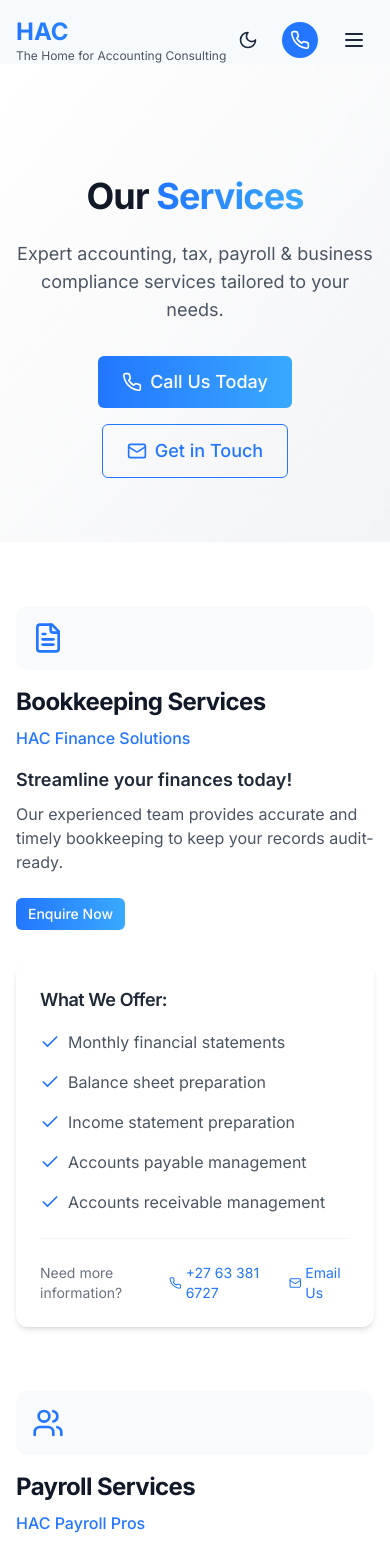
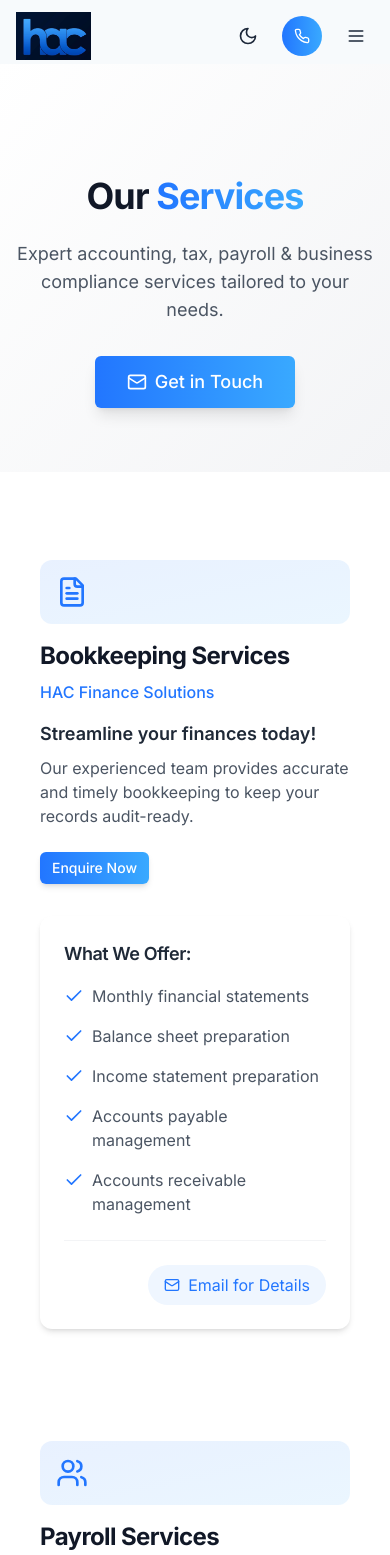
Before and after one commit to thehaccountant/thehac, a React (Vite) app: page /services in a window 390 px wide. Shown: the top 1555 px of the page. Built offline with nearby package versions, Linux system fonts and the light colour scheme.

Commit message:
Refactor: Improve navbar and services page
-   Replaced the logo with the provided image.
-   Improved the services page button.
-   Modernized the navbar and ensured mobile responsiveness.

```diff
--- a/src/components/NavBar.tsx
+++ b/src/components/NavBar.tsx
@@ -3,6 +3,7 @@ import { useState, useEffect } from "react";
 import { Link, useLocation } from "react-router-dom";
 import ThemeToggle from "./ThemeToggle";
 import { Phone, Menu, X } from "lucide-react";
+import { Button } from "./ui/button";
 
 const NavBar = () => {
   const [isOpen, setIsOpen] = useState(false);
@@ -53,28 +54,32 @@ const NavBar = () => {
       }`}
     >
       <div className="container mx-auto px-4 sm:px-6 lg:px-8">
-        <div className="flex justify-between items-center py-4">
+        <div className="flex justify-between items-center py-3">
           {/* Logo */}
           <Link to="/" className="flex items-center">
-            <div className="flex flex-col">
-              <div className="text-2xl font-bold bg-gradient-to-r from-hac-blue to-hac-lightblue text-transparent bg-clip-text">
-                HAC
-              </div>
+            <div className="flex items-center">
+              <img
+                src="/lovable-uploads/4b889b51-5e40-41a2-a365-63f1d9e0fc2c.png"
+                alt="HAC Logo"
+                className="h-12 w-auto mr-3"
+              />
+              <div className="hidden sm:block">
                 <div className="text-xs text-gray-600 dark:text-gray-300">
                   The Home for Accounting Consulting
+                </div>
               </div>
             </div>
           </Link>
 
           {/* Desktop Navigation */}
-          <nav className="hidden md:flex items-center space-x-8">
+          <nav className="hidden md:flex items-center space-x-6">
             {navLinks.map((link) => (
               <Link
                 key={link.name}
                 to={link.path}
                 className={`text-sm font-medium transition-colors hover:text-hac-blue dark:hover:text-hac-lightblue ${
                   isActive(link.path)
-                    ? "text-hac-blue dark:text-hac-lightblue"
+                    ? "text-hac-blue dark:text-hac-lightblue border-b-2 border-hac-blue dark:border-hac-lightblue pb-1"
                     : "text-gray-700 dark:text-gray-300"
                 }`}
               >
@@ -86,31 +91,37 @@ const NavBar = () => {
           {/* Actions */}
           <div className="hidden md:flex items-center space-x-4">
             <ThemeToggle />
-            <a
-              href="tel:+27633816727"
-              className="flex items-center bg-gradient-to-r from-hac-blue to-hac-lightblue text-white px-4 py-2 rounded-md hover:opacity-90 transition-opacity"
+            <Button
+              asChild
+              className="bg-gradient-to-r from-hac-blue to-hac-lightblue text-white hover:opacity-90 transition-opacity"
+              size="sm"
             >
+              <a href="tel:+27633816727" className="flex items-center">
                 <Phone className="h-4 w-4 mr-2" />
                 Call Us
               </a>
+            </Button>
           </div>
 
           {/* Mobile Menu Button */}
           <div className="flex items-center md:hidden space-x-4">
             <ThemeToggle />
-            <a
-              href="tel:+27633816727"
-              className="bg-hac-blue text-white p-2 rounded-full hover:bg-opacity-90"
-              aria-label="Call us"
+            <Button
+              asChild
+              size="icon"
+              variant="outline"
+              className="bg-gradient-to-r from-hac-blue to-hac-lightblue text-white border-none p-2 rounded-full hover:opacity-90"
             >
-              <Phone className="h-5 w-5" />
+              <a href="tel:+27633816727" aria-label="Call us">
+                <Phone className="h-4 w-4" />
               </a>
+            </Button>
             <button
               onClick={toggleMenu}
               className="p-2 rounded-md hover:bg-gray-200 dark:hover:bg-gray-700 transition-colors"
               aria-label="Toggle menu"
             >
-              {isOpen ? <X className="h-6 w-6" /> : <Menu className="h-6 w-6" />}
+              {isOpen ? <X className="h-5 w-5" /> : <Menu className="h-5 w-5" />}
             </button>
           </div>
         </div>
--- a/src/index.css
+++ b/src/index.css
@@ -59,10 +59,12 @@
 
   html {
     scroll-behavior: smooth;
+    -webkit-tap-highlight-color: transparent;
   }
 
   body {
     @apply bg-background text-foreground font-sans antialiased;
+    overflow-x: hidden;
   }
 
   .container {
@@ -94,10 +96,30 @@
   }
 
   .animate-on-scroll {
-    @apply opacity-0;
+    @apply opacity-0 translate-y-4 transition-all duration-700;
   }
 
   .animate-on-scroll.visible {
-    @apply opacity-100 transition-all duration-700;
+    @apply opacity-100 translate-y-0;
+  }
+
+  /* Mobile-specific enhancements */
+  @media (max-width: 768px) {
+    .container {
+      @apply px-4;
+    }
+
+    .section {
+      @apply py-8;
+    }
+  }
+
+  /* Enhanced button styles */
+  .btn-gradient {
+    @apply bg-gradient-to-r from-hac-blue to-hac-lightblue text-white hover:opacity-90 transition-opacity;
+  }
+
+  .card-hover {
+    @apply transition-transform duration-300 hover:-translate-y-1;
   }
 }
--- a/src/pages/Services.tsx
+++ b/src/pages/Services.tsx
@@ -1,6 +1,5 @@
-
 import { useEffect } from 'react';
-import { Phone, Mail, FileText, Users, Check, Calendar } from 'lucide-react';
+import { Mail, FileText, Users, Check, Calendar } from 'lucide-react';
 import CTAButton from '../components/CTAButton';
 
 const Services = () => {
@@ -231,24 +230,15 @@ const Services = () => {
               Expert accounting, tax, payroll & business compliance services tailored to your needs.
             </p>
 
-            <div className="flex flex-wrap justify-center gap-4">
-              <CTAButton
-                href="tel:+27633816727"
-                size="lg"
-                icon={<Phone className="h-5 w-5" />}
-              >
-                Call Us Today
-              </CTAButton>
-
             <CTAButton
               to="/contact"
-                variant="outline"
+              variant="primary"
               size="lg"
               icon={<Mail className="h-5 w-5" />}
+              className="px-8 py-2.5 shadow-lg"
             >
               Get in Touch
             </CTAButton>
-            </div>
           </div>
         </div>
       </section>
@@ -263,10 +253,10 @@ const Services = () => {
                 id={category.id}
                 className={`flex flex-col md:flex-row items-start gap-8 ${
                   index % 2 !== 0 ? 'md:flex-row-reverse' : ''
-                } animate-on-scroll`}
+                } animate-on-scroll rounded-2xl p-6 hover:bg-gray-50 dark:hover:bg-gray-800/50 transition-colors`}
               >
                 <div className="md:w-1/3 flex flex-col">
-                  <div className="mb-4 p-4 bg-gray-50 dark:bg-gray-800 inline-flex rounded-xl">
+                  <div className="mb-4 p-4 bg-gradient-to-br from-hac-blue/10 to-hac-lightblue/10 dark:from-hac-blue/20 dark:to-hac-lightblue/20 inline-flex rounded-xl">
                     {category.icon}
                   </div>
                   <h2 className="text-2xl font-bold mb-2 text-gray-900 dark:text-white">
@@ -286,13 +276,14 @@ const Services = () => {
                       to="/contact"
                       variant="primary"
                       size="sm"
+                      className="rounded-full shadow-md hover:shadow-lg transition-shadow"
                     >
                       Enquire Now
                     </CTAButton>
                   </div>
                 </div>
 
-                <div className="md:w-2/3 bg-white dark:bg-gray-800 rounded-xl shadow-md p-6">
+                <div className="md:w-2/3 bg-white dark:bg-gray-800 rounded-xl shadow-md p-6 hover:shadow-lg transition-shadow">
                   <h3 className="text-lg font-semibold mb-4 text-gray-800 dark:text-gray-200">
                     What We Offer:
                   </h3>
@@ -305,26 +296,14 @@ const Services = () => {
                     ))}
                   </ul>
 
-                  <div className="mt-6 pt-6 border-t border-gray-100 dark:border-gray-700 flex items-center justify-between">
-                    <div className="text-sm text-gray-500 dark:text-gray-400">
-                      Need more information?
-                    </div>
-                    <div className="flex items-center space-x-4">
-                      <a
-                        href="tel:+27633816727"
-                        className="text-hac-blue dark:text-hac-lightblue hover:underline flex items-center"
-                      >
-                        <Phone className="h-4 w-4 mr-1" />
-                        <span className="text-sm">+27 63 381 6727</span>
-                      </a>
+                  <div className="mt-6 pt-6 border-t border-gray-100 dark:border-gray-700 flex items-center justify-end">
                     <a
                       href="mailto:info.thehacco@gmail.com"
-                        className="text-hac-blue dark:text-hac-lightblue hover:underline flex items-center"
+                      className="text-hac-blue dark:text-hac-lightblue hover:underline flex items-center px-4 py-2 rounded-full bg-blue-50 dark:bg-blue-900/30 transition-colors hover:bg-blue-100 dark:hover:bg-blue-900/50"
                     >
-                        <Mail className="h-4 w-4 mr-1" />
-                        <span className="text-sm">Email Us</span>
+                      <Mail className="h-4 w-4 mr-2" />
+                      <span>Email for Details</span>
                     </a>
-                    </div>
                   </div>
                 </div>
               </div>
@@ -347,6 +326,7 @@ const Services = () => {
             to="/contact"
             variant="secondary"
             size="lg"
+            className="px-8 py-3 rounded-full shadow-lg hover:shadow-xl transition-shadow"
           >
             Contact Us Now
           </CTAButton>
```
Also changed, not shown: public/lovable-uploads/4b889b51-5e40-41a2-a365-63f1d9e0fc2c.png (added). Lines whose indentation alone changed are shown as unchanged.
